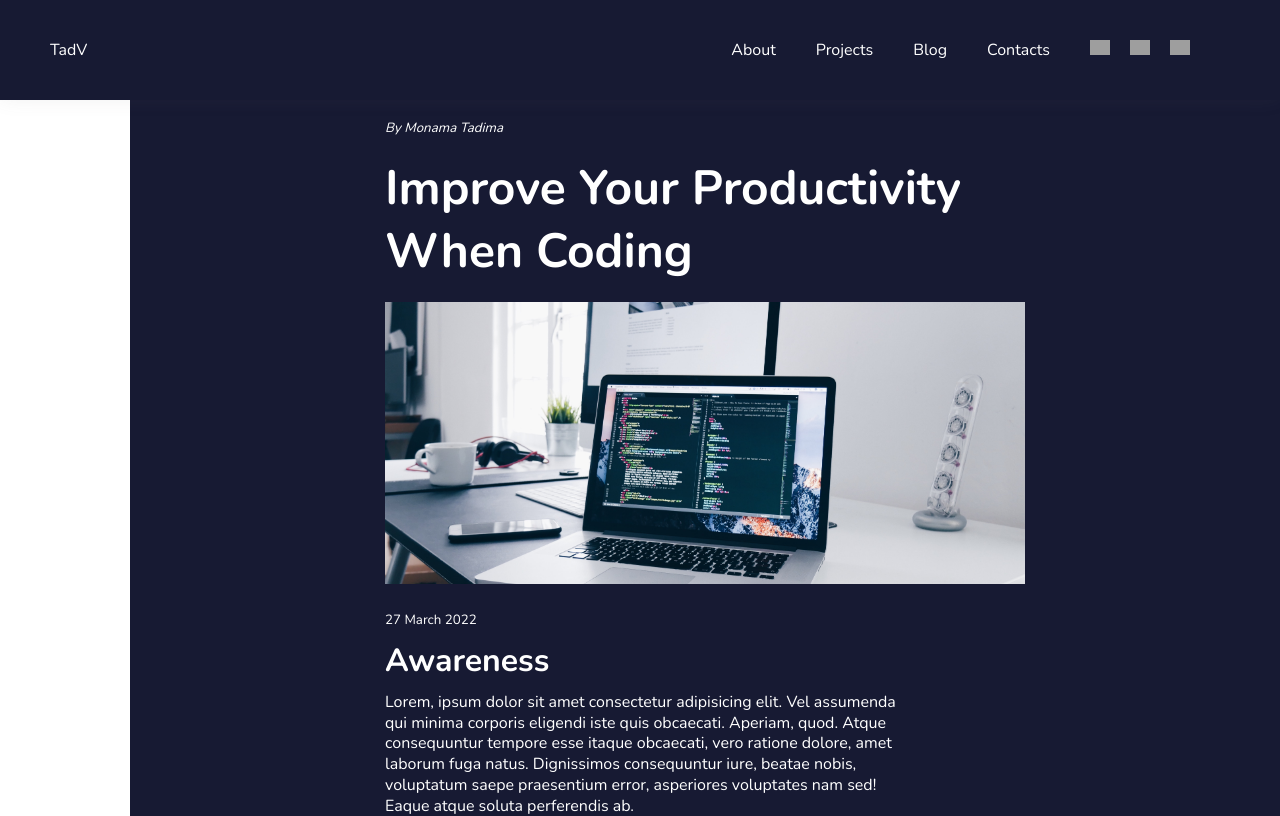
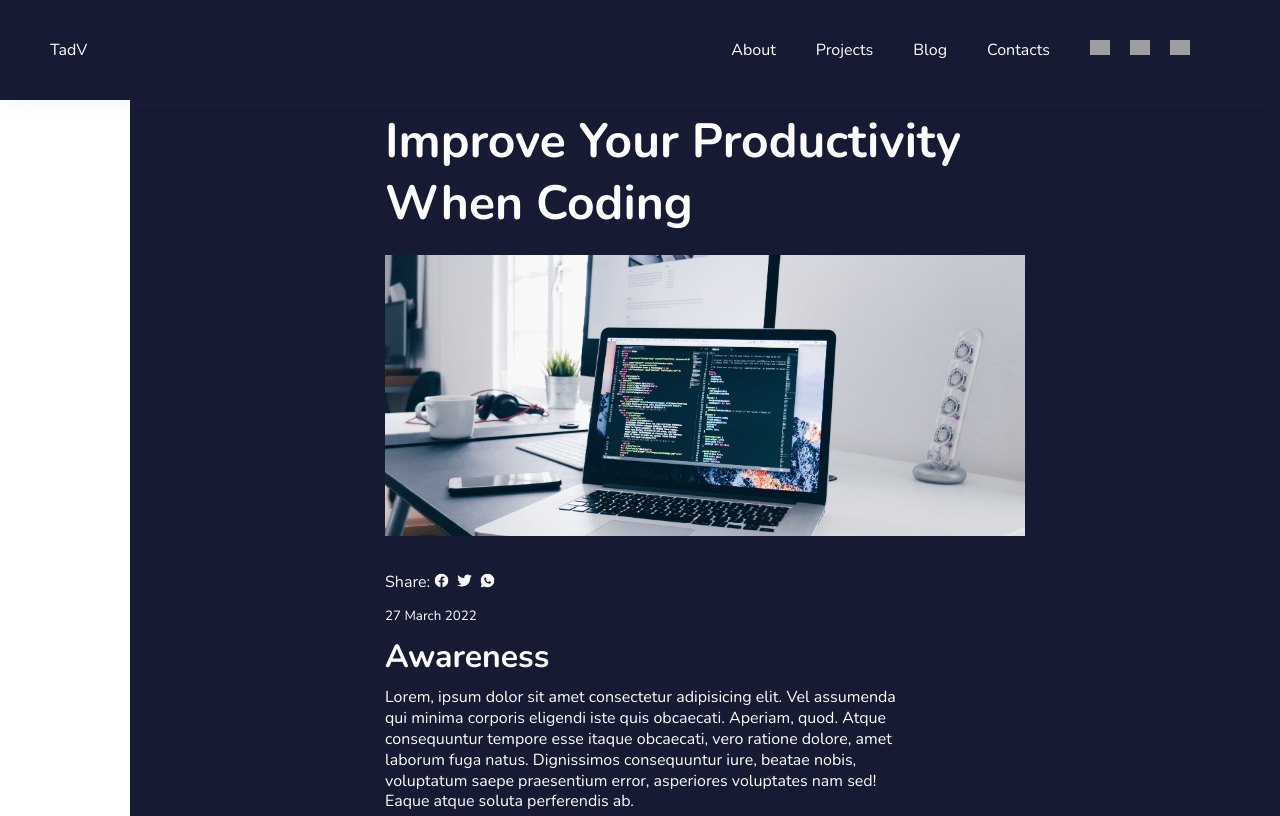
Before and after one commit to MonamaTV/blog, a Next.js app: page /blog/something in a window 1280 px wide. Shown: the top 816 px of the page. Built offline with nearby package versions, Linux system fonts and the light colour scheme; grey boxes are pictures that could not be loaded.

Commit message:
Cannot commit with message

```diff
--- a/pages/blog/[slug].js
+++ b/pages/blog/[slug].js
@@ -11,14 +11,21 @@ const Blog = () => {
             <div className="blog-container">
                 <div className="blog-header">
                     {/* The title of the article and the author */}
-                    <small>By Monama Tadima</small>
+
                     <h1>Improve Your Productivity When Coding</h1>
                 </div>
                 <div className="content-image">
                     <Image width={"1000"} height={"440"} src="/display.jpg" />
                 </div>
                 <div className="content-blog">
+                    <div className="socials">
+                        <p>Share: <a href="#"> <img src="/face.png" alt="" /></a>
+                        <a href="#"><img src="/twitter.png" alt="" /></a>
+                        <a href="#"><img src="/dm.png" alt="" /></a></p>
+
+                    </div>
                     <small>27 March 2022</small>
+
                     <h2>Awareness</h2>
                     <p>Lorem, ipsum dolor sit amet consectetur adipisicing elit. Vel assumenda qui minima corporis eligendi iste quis obcaecati. Aperiam, quod. Atque consequuntur tempore esse itaque obcaecati, vero ratione dolore, amet laborum fuga natus. Dignissimos consequuntur iure, beatae nobis, voluptatum saepe praesentium error, asperiores voluptates nam sed! Eaque atque soluta perferendis ab.</p>
                     <p>Lorem, ipsum dolor sit amet consectetur adipisicing elit. Vel assumenda qui minima corporis eligendi iste quis obcaecati. Aperiam, quod. Atque consequuntur tempore esse itaque obcaecati, vero ratione dolore, amet laborum fuga natus. Dignissimos consequuntur iure, beatae nobis, voluptatum saepe praesentium error, asperiores voluptates nam sed! Eaque atque soluta perferendis ab.</p>
--- a/pages/blog/index.js
+++ b/pages/blog/index.js
@@ -12,12 +12,12 @@ const Blogs = () => {
                 <meta name="keywords" content="Software Developer, Blogger, YouTuber, South African Software Engineer" />
                 <meta name="description" content="I am a South African developer who enjoys typing some weird coloful text on my computer. " />
                 <meta property="og:image" content="https://a.storyblok.com/f/147977/500x500/09296ef791/cover-image.png" />
-                <meta property="og:title" content="Enjoy the blog, I cover content that is relatively close to your bugs." />
+                <meta property="og:title" content="I cover content that is relatively close to your bugs." />
                 <meta property="og:site_name" content={"TadV"} />
                 <meta property="og:type" content="website" />
                 {/* Twitter Tags */}
                 <meta name="twitter:card" content="summary_large_image" />
-                <meta name="twitter:title" content="Enjoy the blog, I cover content that is relatively close to your bugs." />
+                <meta name="twitter:title" content="I cover content that is relatively close to your bugs." />
                 <meta name="twitter:description" content="Software Developer, Blogger, YouTuber, South African Software Engineer" />
                 <meta name="twitter:image" content="https://a.storyblok.com/f/147977/500x500/09296ef791/cover-image.png" />
             </Head>
--- a/src/components/controls/BlogContent.js
+++ b/src/components/controls/BlogContent.js
@@ -5,6 +5,7 @@ const BlogContent = () => {
     return (
         <Link href="/blog/something" >
             <a className={styles.content}>
+
                 <div className={styles.img}>
                     <img src="./react.png" alt="" />
                 </div>
--- a/styles/globals.css
+++ b/styles/globals.css
@@ -180,6 +180,19 @@ body {
   border-radius: 5px;
 }
 
+/* The social buttons */
+.socials p {
+  margin-top: 10px;
+  display: flex;
+  align-items: flex-start;
+}
+
+.socials a img {
+  display: inline;
+  margin: 0 3px;
+  width: 17px;
+}
+
 @media only screen and (max-width: 600px) {
   .container {
     height: auto;
@@ -218,7 +231,7 @@ body {
 }
 
 .blog-header h1 {
-  margin: 20px 0;
+  margin: 0 0 20px 0;
   font-size: 3em;
 }
 .blog-header small {
```
Also changed, not shown: public/dm.png (added), public/face.png (added).
